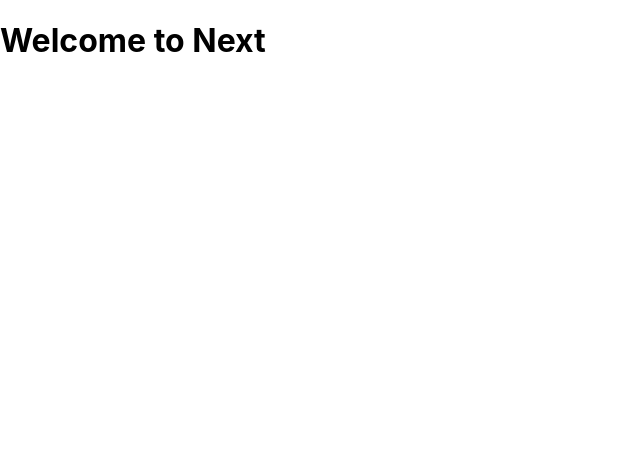
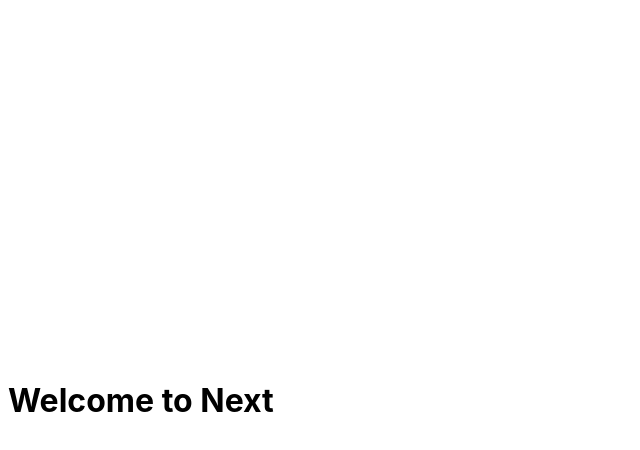
Before and after one commit to jaytula/next-crash-course, a Next.js app: page / in a window 1280 px wide. Shown: the top 450 px of the page, without its empty margins (0-640 px from the left). Built offline with nearby package versions, Linux system fonts and the light colour scheme.

Commit message:
Add Layout component and use in _app.js. In 20:44.

```diff
--- /dev/null
+++ b/components/Layout.tsx
@@ -0,0 +1,11 @@
+import styles from "../styles/Layout.module.css";
+
+const Layout: React.FC = ({ children }) => {
+  return (
+    <div className={styles.container}>
+      <main className={styles.main}>{children}</main>
+    </div>
+  );
+};
+
+export default Layout;
--- a/pages/_app.js
+++ b/pages/_app.js
@@ -1,7 +1,12 @@
-import '../styles/globals.css'
+import "../styles/globals.css";
+import Layout from "../components/Layout.tsx";
 
 function MyApp({ Component, pageProps }) {
-  return <Component {...pageProps} />
+  return (
+    <Layout>
+      <Component {...pageProps} />
+    </Layout>
+  );
 }
 
-export default MyApp
+export default MyApp;
--- a/styles/Home.module.css
+++ b/styles/Layout.module.css
@@ -4,7 +4,7 @@
   display: flex;
   flex-direction: column;
   justify-content: center;
-  align-items: center;
+  align-items: flex-start;
 }
 
 .main {
@@ -13,7 +13,7 @@
   display: flex;
   flex-direction: column;
   justify-content: center;
-  align-items: center;
+  align-items: flex-start;
 }
 
 .footer {
```
